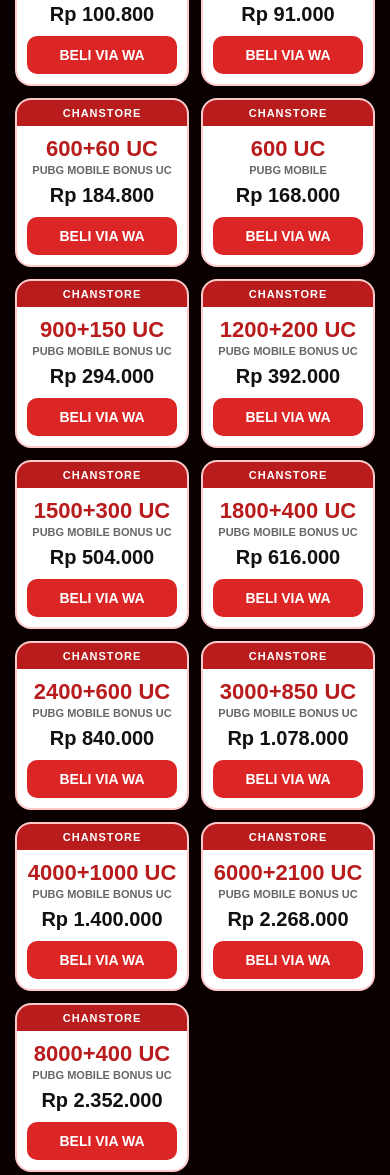
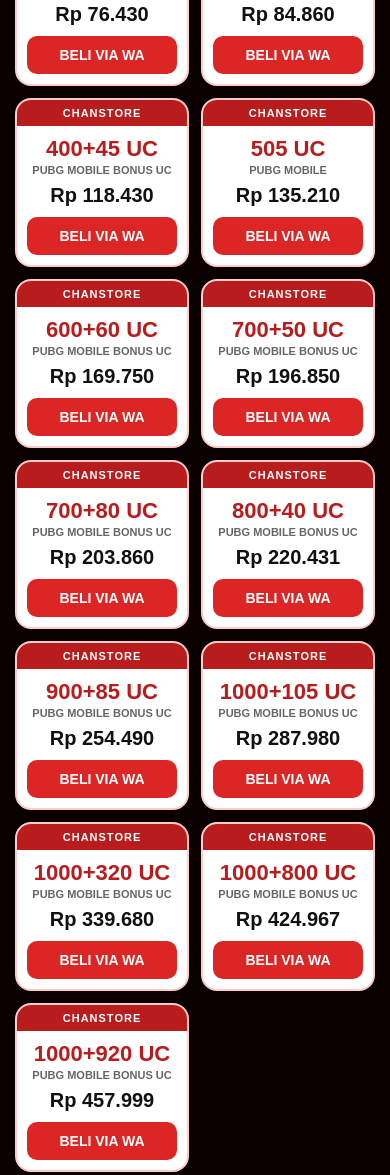
Before and after one commit to chanstoreid/chanstoreid.github.io, a plain HTML site: page index.html in a window 390 px wide. Shown: the part 972-2147 px from the top of the page. Drawn offline with Linux system fonts and the light colour scheme.

Commit message:
Add new PUBG MOBILE UC options and prices

```diff
--- a/index.html
+++ b/index.html
@@ -78,19 +78,19 @@ let data=[
 ["120 UC","PUBG MOBILE","Rp 33.600"],
 ["150+30 UC","PUBG MOBILE BONUS UC","Rp 50.430"],
 ["240 UC","PUBG MOBILE","Rp 67.731"],
-["300+60 UC","PUBG MOBILE BONUS UC","Rp 100.800"],
-["325 UC","PUBG MOBILE","Rp 91.000"],
-["600+60 UC","PUBG MOBILE BONUS UC","Rp 184.800"],
-["600 UC","PUBG MOBILE","Rp 168.000"],
-["900+150 UC","PUBG MOBILE BONUS UC","Rp 294.000"],
-["1200+200 UC","PUBG MOBILE BONUS UC","Rp 392.000"],
-["1500+300 UC","PUBG MOBILE BONUS UC","Rp 504.000"],
-["1800+400 UC","PUBG MOBILE BONUS UC","Rp 616.000"],
-["2400+600 UC","PUBG MOBILE BONUS UC","Rp 840.000"],
-["3000+850 UC","PUBG MOBILE BONUS UC","Rp 1.078.000"],
-["4000+1000 UC","PUBG MOBILE BONUS UC","Rp 1.400.000"],
-["6000+2100 UC","PUBG MOBILE BONUS UC","Rp 2.268.000"],
-["8000+400 UC","PUBG MOBILE BONUS UC","Rp 2.352.000"]
+["250+10 UC","PUBG MOBILE BONUS UC","Rp 76.430"],
+["325 UC","PUBG MOBILE","Rp 84.860"],
+["400+45 UC","PUBG MOBILE BONUS UC","Rp 118.430"],
+["505 UC","PUBG MOBILE","Rp 135.210"],
+["600+60 UC","PUBG MOBILE BONUS UC","Rp 169.750"],
+["700+50 UC","PUBG MOBILE BONUS UC","Rp 196.850"],
+["700+80 UC","PUBG MOBILE BONUS UC","Rp 203.860"],
+["800+40 UC","PUBG MOBILE BONUS UC","Rp 220.431"],
+["900+85 UC","PUBG MOBILE BONUS UC","Rp 254.490"],
+["1000+105 UC","PUBG MOBILE BONUS UC","Rp 287.980"],
+["1000+320 UC","PUBG MOBILE BONUS UC","Rp 339.680"],
+["1000+800 UC","PUBG MOBILE BONUS UC","Rp 424.967"],
+["1000+920 UC","PUBG MOBILE BONUS UC","Rp 457.999"]
 ];
 let list=document.getElementById('list');
 data.forEach(function(d){
```
